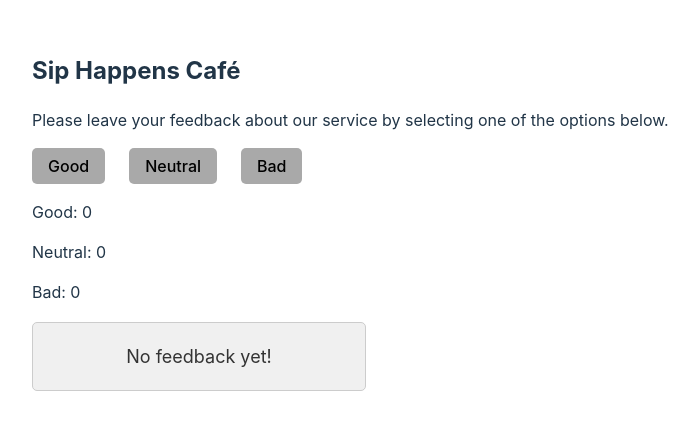
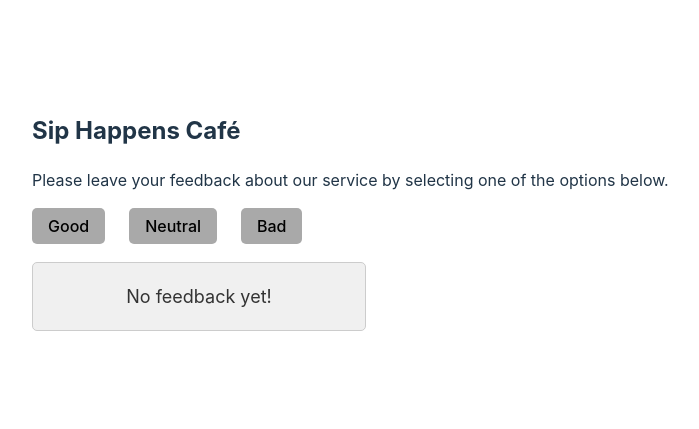
Before and after one commit to VitaPad/goit-react-hw-02, a React (Vite) app: page / in a window 1280 px wide. Shown: the part 179-608 px from the top of the page, without its empty margins (18-717 px from the left). Built offline with nearby package versions, Linux system fonts and the light colour scheme.

Commit message:
changes app

```diff
--- a/src/components/App.jsx
+++ b/src/components/App.jsx
@@ -43,7 +43,7 @@ export default function App() {
     <div className={css.container}>
  <Description />
  <Option  updateFeedback={updateFeedback} resetFeedback={resetFeedback} totalFeedback={totalFeedback} />
- <Feedback feedback={feedback} positiveFeedback={positiveFeedback} totalFeedback={totalFeedback} />
+ {totalFeedback > 0 && (<Feedback feedback={feedback} positiveFeedback={positiveFeedback} totalFeedback={totalFeedback} />)}
  {totalFeedback === 0 && (<Notification />)}
     </div>
   )
```
